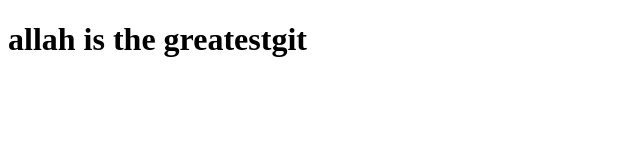
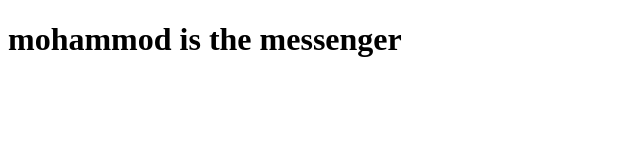
Before and after one commit to Mdfarukmia/mywebsite, a plain HTML site: page index.html in a window 1280 px wide. Shown: the whole page, without its empty margins (0-640 px from the left). Drawn offline with Linux system fonts and the light colour scheme.

Commit message:
Update index.html

```diff
--- a/index.html
+++ b/index.html
@@ -7,7 +7,7 @@
     <title>My first webiste</title>
 </head>
 <body>
-    <h1>allah is the greatestgit </h1>
+    <h1>mohammod is the messenger </h1>
 
 </body>
 </html>
```
